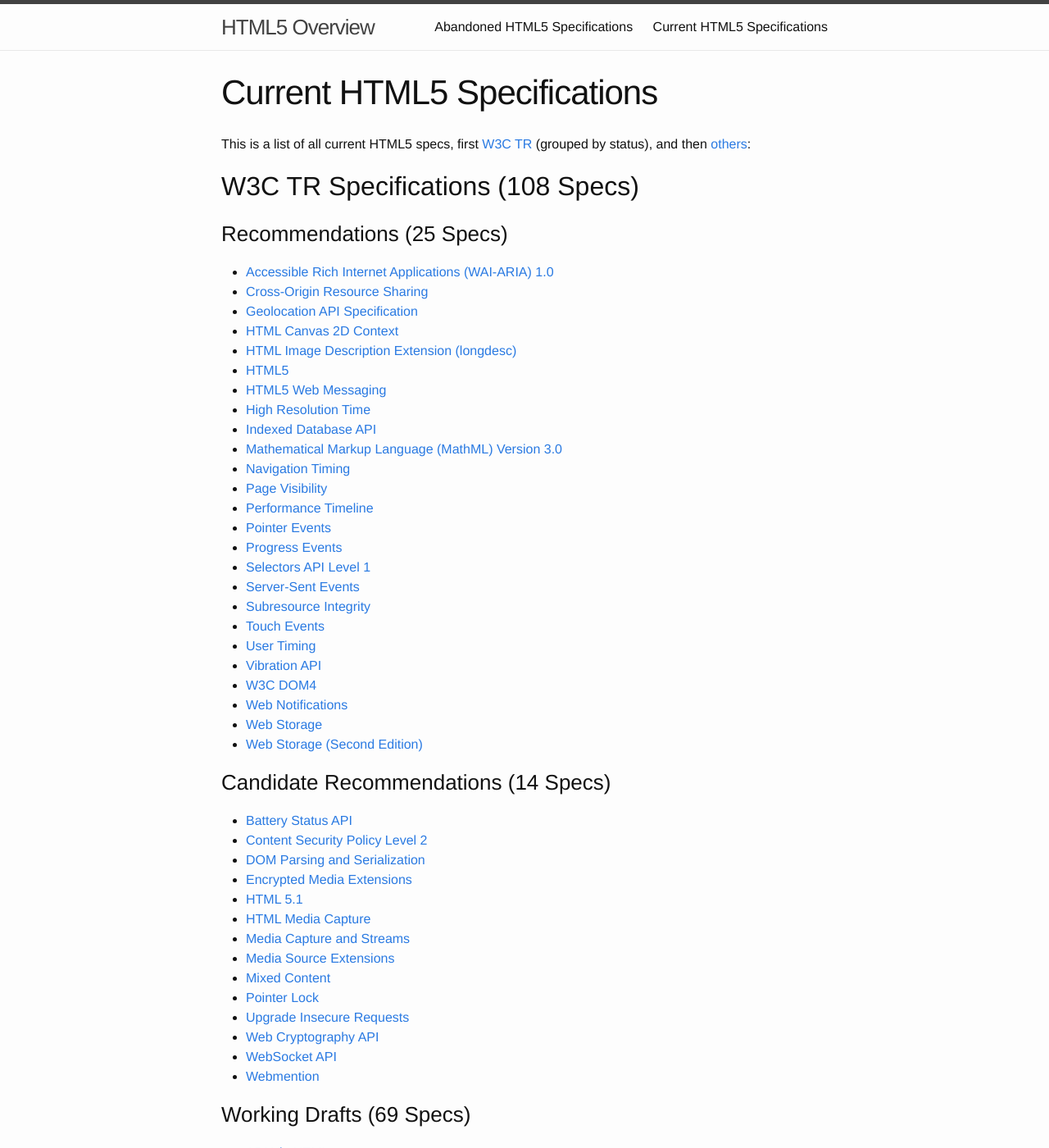
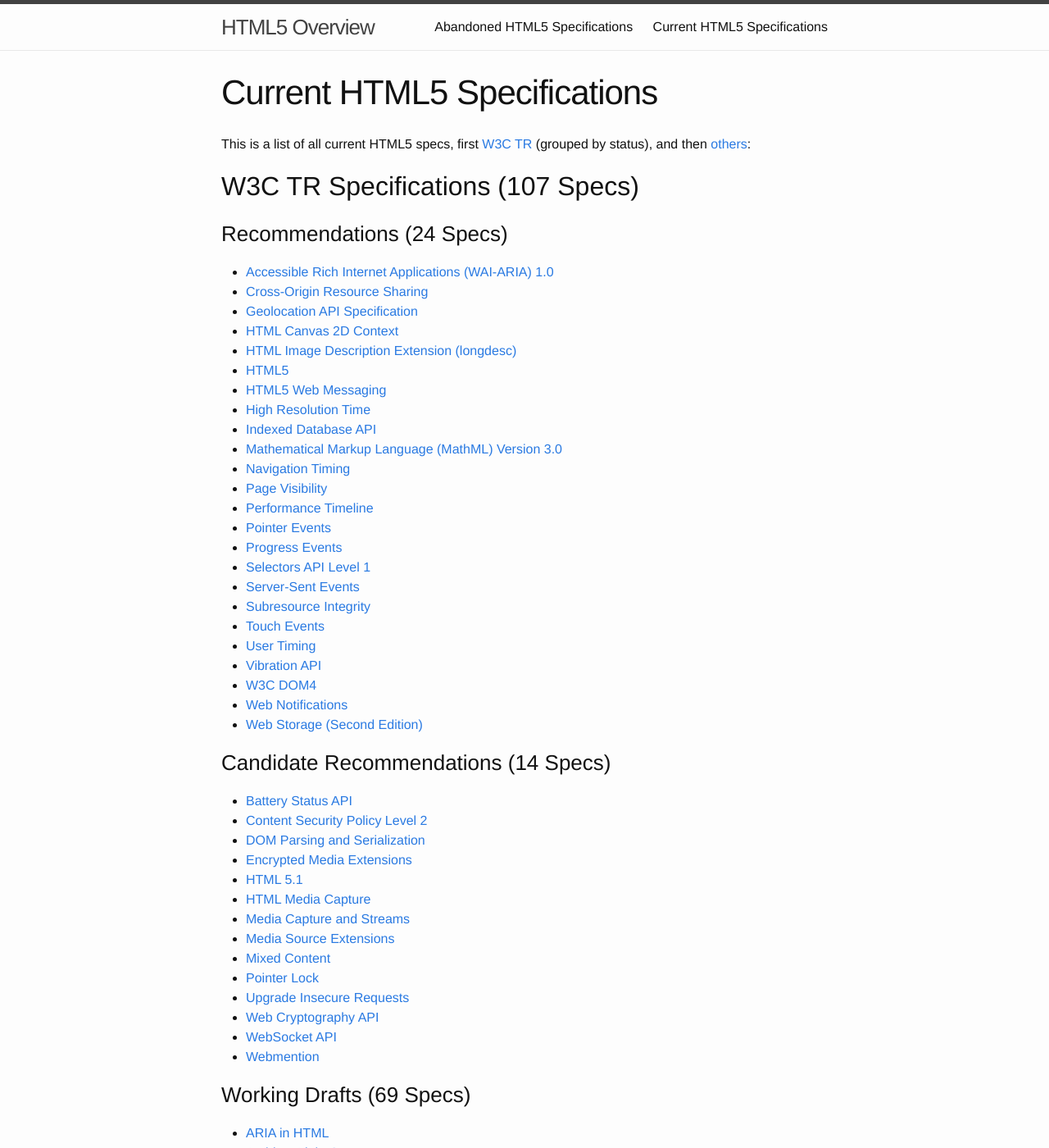
Before and after one commit to dret/HTML5-overview, a Jekyll site: the page built from current.md, in a window 1280 px wide and 1400 px high. Shown: the whole window at 82% size. Built offline with Jekyll 4.4.1, drawn with Linux system fonts in a browser that asks for light colours.

```diff
--- a/_includes/specs.html
+++ b/_includes/specs.html
@@ -1,8 +1,8 @@
 <?xml version="1.0" encoding="UTF-8"?><div class="specs">
-   <p>Currently this site tracks 163 specifications, 118 of which are active, while the remaining 45 have been abandoned. 153 are W3C specifications, and the remaining 10 are published/developed elsewhere. Two separate lists are published here:
+   <p>Currently this site tracks 162 specifications, 117 of which are active, while the remaining 45 have been abandoned. 152 are W3C specifications, and the remaining 10 are published/developed elsewhere. Two separate lists are published here:
       <ul>
          <li>
-            <a href="current">118 current specifications</a> (108 W3C, 10 other)
+            <a href="current">117 current specifications</a> (107 W3C, 10 other)
          </li>
          <li>
             <a href="abandoned">45 abandoned specifications</a> (45 W3C, 0 other)
--- a/current.md
+++ b/current.md
@@ -7,9 +7,9 @@ title:    "Current HTML5 Specifications"
 
 This is a list of all current HTML5 specs, first [W3C TR](#TR) (grouped by status), and then [others](#others):
 
-## <a name="TR"/>W3C TR Specifications (108 Specs)
+## <a name="TR"/>W3C TR Specifications (107 Specs)
 
-### <a name="REC"/>Recommendations (25 Specs)
+### <a name="REC"/>Recommendations (24 Specs)
 
 * [Accessible Rich Internet Applications (WAI-ARIA) 1.0](http://www.w3.org/TR/wai-aria)
 * [Cross-Origin Resource Sharing](http://www.w3.org/TR/cors)
@@ -34,7 +34,6 @@ This is a list of all current HTML5 specs, first [W3C TR](#TR) (grouped by statu
 * [Vibration API](http://www.w3.org/TR/vibration)
 * [W3C DOM4](http://www.w3.org/TR/dom)
 * [Web Notifications](http://www.w3.org/TR/notifications)
-* [Web Storage](http://www.w3.org/TR/webstorage)
 * [Web Storage (Second Edition)](http://www.w3.org/TR/webstorage)
 
 ### <a name="CR"/>Candidate Recommendations (14 Specs)
--- a/html5.xml
+++ b/html5.xml
@@ -505,10 +504,6 @@
             <abstract>This specification defines an API for storing data in databases that can be queried using a variant of SQL.</abstract>
         </spec>
         <spec id="webstorage" status="REC">
-            <title>Web Storage</title>
-            <abstract>This specification defines an API for persistent data storage of key-value pair data in Web clients.</abstract>
-        </spec>
-        <spec id="webstorage" status="REC" edition="2">
             <title>Web Storage (Second Edition)</title>
             <abstract>This specification defines an API for persistent data storage of key-value pair data in Web clients.</abstract>
         </spec>
```
Also changed, not shown: other parts of html5.xml (+0 -1 lines), spec/webstorage.md (+1 -1 lines), 1 other file.
